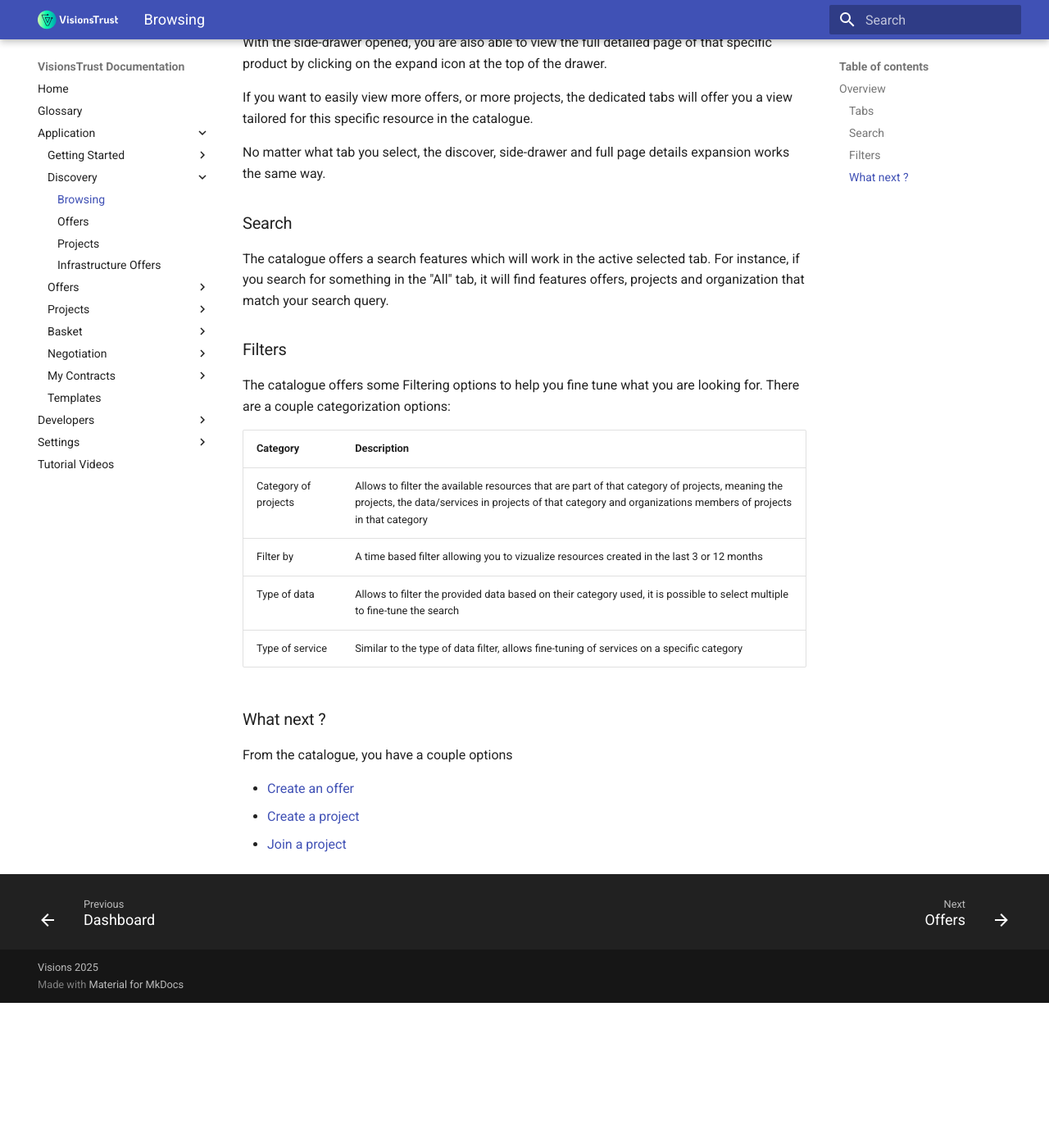
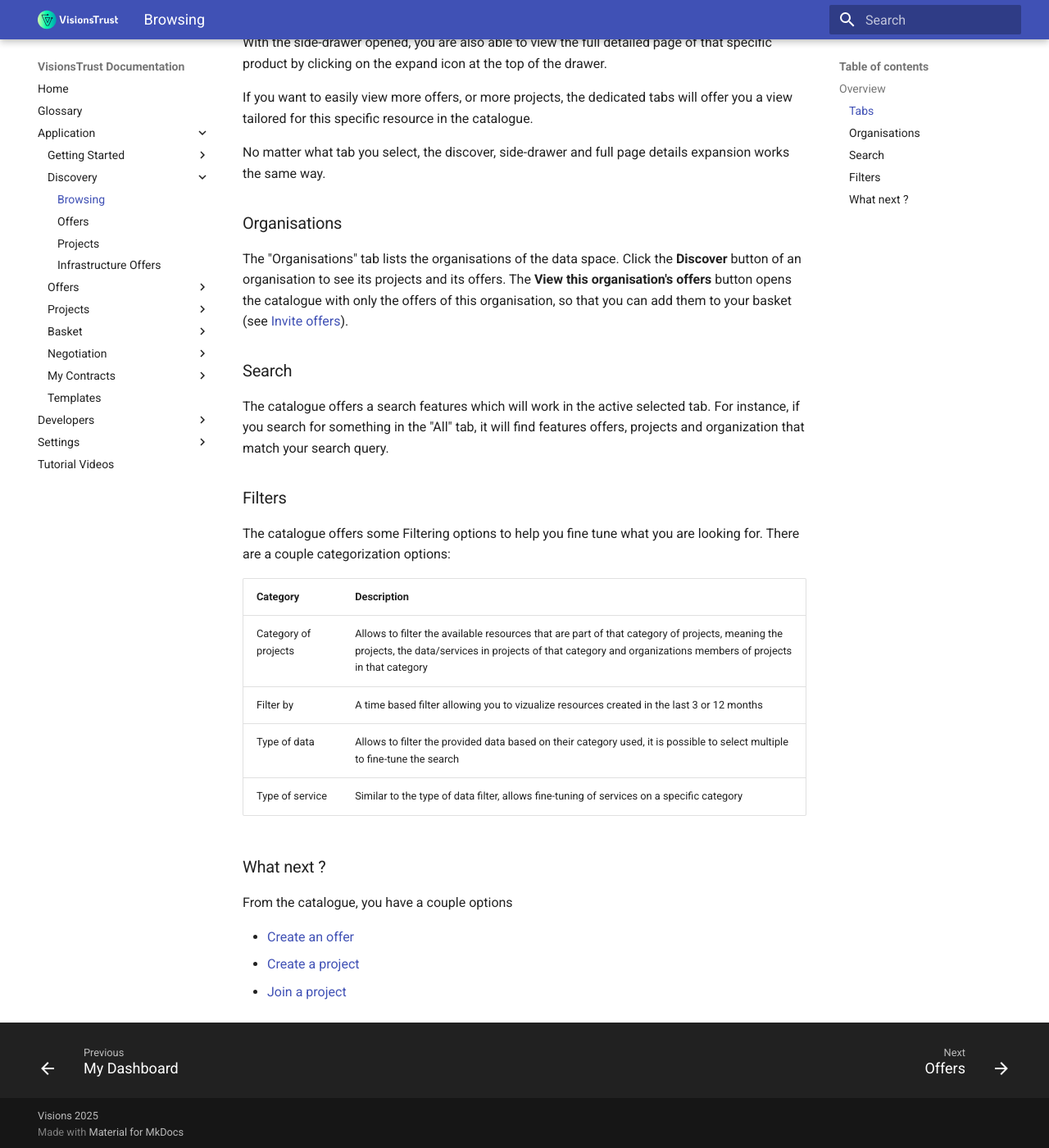
Before and after one commit to VisionsOfficial/visionstrust-docs, an MkDocs documentation site: the page built from docs/application/discovery/index.md, in a window 1280 px wide and 1400 px high, scrolled down 572 px. Shown: the whole window at 82% size. Built offline with MkDocs 1.6.1 and Material for MkDocs 9.7.7, drawn with Linux system fonts in a browser that asks for light colours; before the commit the page ends 1795 px from its top, so only the background shows below that; part of the change alters nothing that is shown.

Commit message:
docs: update navigation

```diff
--- a/docs/application/discovery/index.md
+++ b/docs/application/discovery/index.md
@@ -17,6 +17,10 @@ With the side-drawer opened, you are also able to view the full detailed page of
 If you want to easily view more offers, or more projects, the dedicated tabs will offer you a view tailored for this specific resource in the catalogue.
 
 No matter what tab you select, the discover, side-drawer and full page details expansion works the same way.
+
+### Organisations
+
+The "Organisations" tab lists the organisations of the data space. Click the **Discover** button of an organisation to see its projects and its offers. The **View this organisation's offers** button opens the catalogue with only the offers of this organisation, so that you can add them to your basket (see [Invite offers](../negotiation/invitations.md)).
 
 ### Search
 
--- a/mkdocs.yml
+++ b/mkdocs.yml
@@ -51,7 +51,8 @@ nav:
     - Getting Started:
       - Overview: application/overview.md
       - Onboarding: application/onboarding.md
-      - Dashboard: application/dashboard.md
+      - Home page: application/dashboard.md
+      - My Dashboard: application/my-dashboard.md
     - Discovery:
       - Browsing: application/discovery/index.md
       - Offers: application/discovery/offers.md
@@ -59,7 +60,7 @@ nav:
       - Infrastructure Offers: application/discovery/infrastructure.md
     - Offers:
       - Overview: application/registering-resources/overview.md
-      - Creating an offer: application/registering-resources/creating-an-offer.md
+      - Create an offer: application/registering-resources/creating-an-offer.md
       - Offer page: application/registering-resources/offer-settings.md
       - Data Resource: application/registering-resources/data-resources.md
       - Service Resource: application/registering-resources/service-resources.md
@@ -67,24 +68,26 @@ nav:
       - Tips and Tricks: application/registering-resources/tips-and-tricks.md
     - Projects:
       - Overview: application/projects/overview.md
-      - Creating a Project: application/projects/creating-a-project.md
+      - Create a project: application/projects/creating-a-project.md
       - Project page: application/projects/project-settings.md
       - Contributions: application/projects/contributions.md
       - Service Chains: application/projects/service-chains.md
+      - Exit an offer: application/projects/exit-requests.md
     - Basket:
       - Overview: application/basket/overview.md
       - Basket steps: application/basket/basket-steps.md
-      - Adjusting the baseline: application/basket/adjusting-the-baseline.md
+      - Adjust the baseline: application/basket/adjusting-the-baseline.md
     - Negotiation:
-      # - Peer-to-Peer: application/negotiation/peer-to-peer.md
-      - Project Negotiation: application/negotiation/project-negotiation.md
-      - Invitations: application/negotiation/invitations.md
-      - Join Requests: application/negotiation/join-requests.md
-      - Negotiation Process: application/negotiation/negotiation.md
+      - Overview: application/negotiation/project-negotiation.md
+      - Invite offers: application/negotiation/invitations.md
+      - Join a project: application/negotiation/join-requests.md
+      - Review a negotiation: application/negotiation/negotiation.md
+      - Follow your negotiations: application/negotiation/following-negotiations.md
+      - Restart a negotiation: application/negotiation/restarting-a-negotiation.md
     - My Contracts:
       - Overview: application/my-contracts/overview.md
       - All contracts: application/my-contracts/all-contracts.md
-      - Signing a contract: application/my-contracts/signing-a-contract.md
+      - Sign a contract: application/my-contracts/signing-a-contract.md
     - Templates: application/templates/overview.md
   - Developers:
     - Guide: guide/guide.md
```
